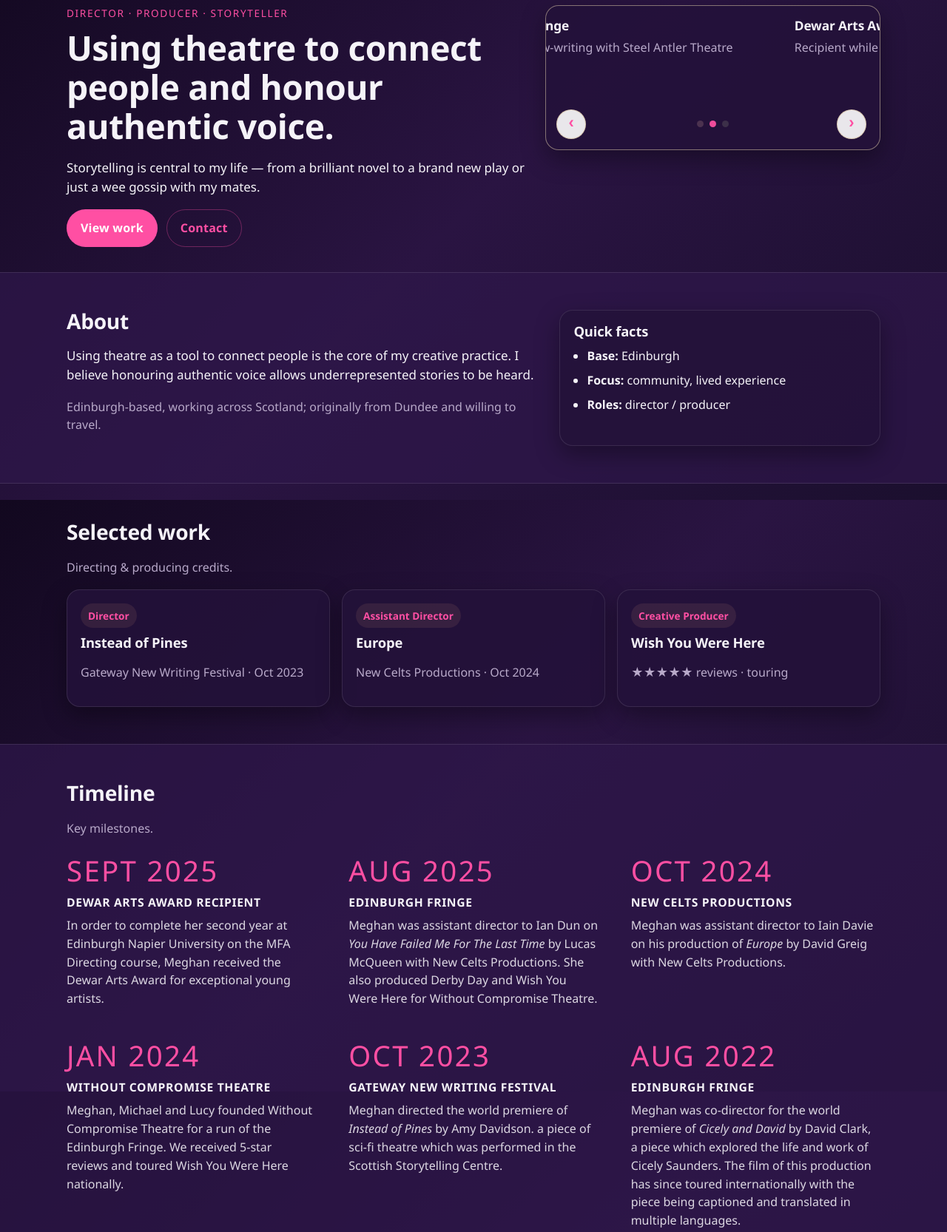
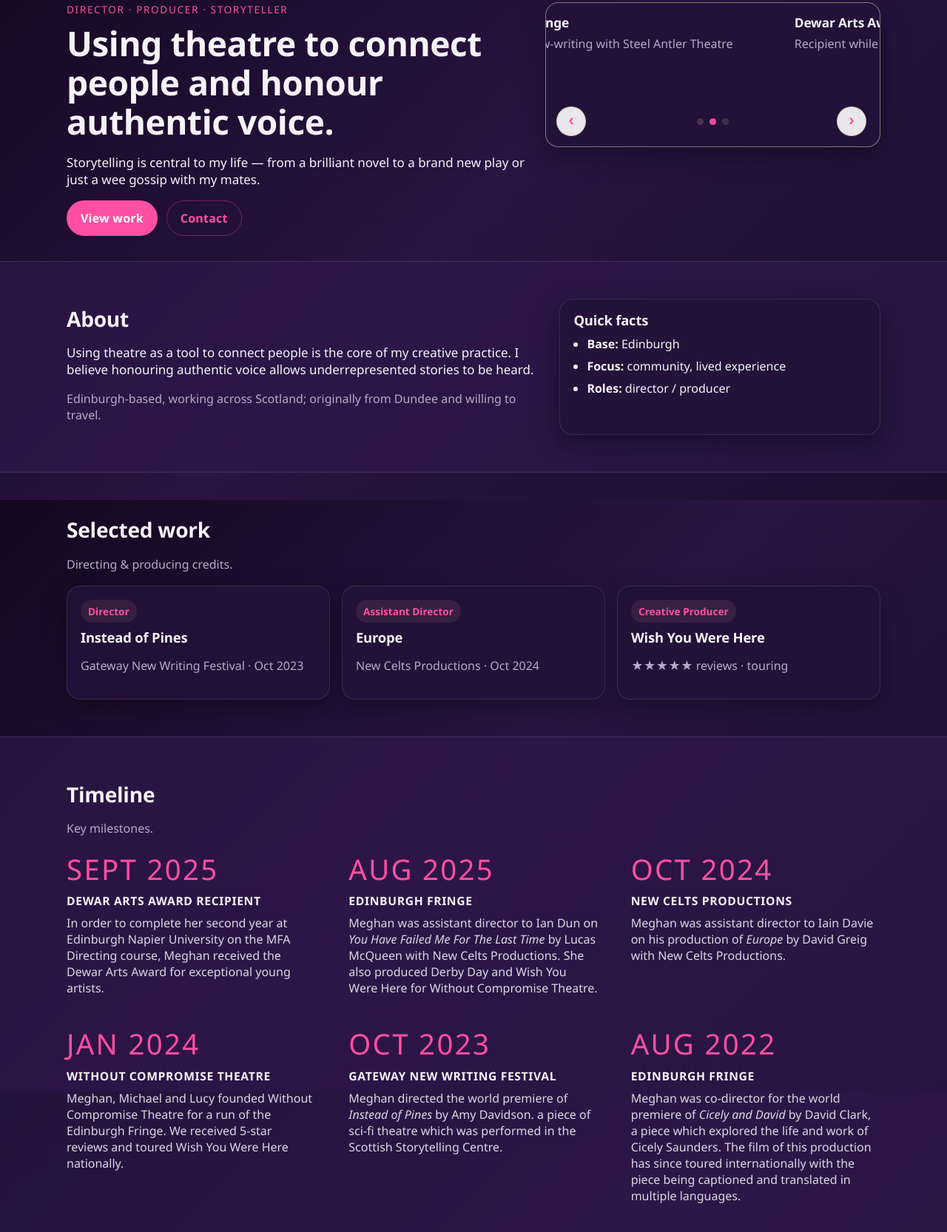
Before and after one commit to Hellmax-pg/Meghan, a website: page src/index.html in a window 1280 px wide. Shown: the part 124-1790 px from the top of the page at 74% size. Drawn offline with nearby package versions, Linux system fonts and the light colour scheme; files that its build step writes are made by us from their sources; files whose address does not match are found by name.

Commit message:
some minor fixes in css

```diff
--- a/src/scss/main.scss
+++ b/src/scss/main.scss
@@ -51,7 +51,6 @@ body {
   font-family: system-ui, -apple-system, Segoe UI, Roboto, Arial, sans-serif;
   background: linear-gradient(135deg, #12081f 0%, #2a1442 50%, #1b0f2e 100%);
   color: var(--text);
-  line-height: 1.55;
   text-rendering: geometricPrecision;
 }
 
@@ -104,7 +103,7 @@ h1 {
 }
 
 h2 {
-  margin: 0 0 12px;
+  margin: 12px 0;
   font-size: clamp(1.4rem, 2.2vw, 1.9rem);
 }
 
@@ -418,12 +417,11 @@ h3 {
 .milestones {
   display: grid;
   grid-template-columns: repeat(3, 1fr);
-  gap: 46px 44px; /* примерно как на скрине: больше воздуха */
+  gap: 46px 44px;
   padding-top: 8px;
 }
 
 .milestone {
-  /* на скрине без карточек — просто текст на фоне */
   background: transparent;
   border: 0;
   padding: 0;
@@ -452,7 +450,7 @@ h3 {
 .milestone__text {
   margin: 0;
   color: rgba(245, 243, 248, 0.88);
-  max-width: 44ch; /* чтобы строки были “как в колонке” */
+  max-width: 44ch;
 }
 
 .milestone__text em {
@@ -584,7 +582,7 @@ h3 {
 
 .slider__controls {
   position: relative;
-  z-index: 2; // ✅ поверх трека
+  z-index: 2;
   pointer-events: auto;
 }
 
@@ -617,7 +615,7 @@ h3 {
 
 .upcoming__image img {
   width: 100%;
-  border-radius: 0; // как на скрине — без скруглений
+  border-radius: 0;
   box-shadow: 0 20px 40px rgba(0, 0, 0, 0.45);
   display: block;
 }
@@ -627,13 +625,14 @@ h3 {
     max-width: 320px;
   }
   .upcoming-grid {
+    justify-items: center;
     grid-template-columns: 1fr;
   }
 }
 
 @media (max-width: 520px) {
   .upcoming__image {
-    max-width: 100%;   // на мобилке пусть растягивается
+    max-width: 100%;
   }
 }
 
@@ -702,6 +701,7 @@ h3 {
 
   .upcoming__date {
     flex-direction: row;
+
     gap: 14px;
     align-items: center;
   }
```
Also changed, not shown: dist/assets/css/main.css, 1 other file.
